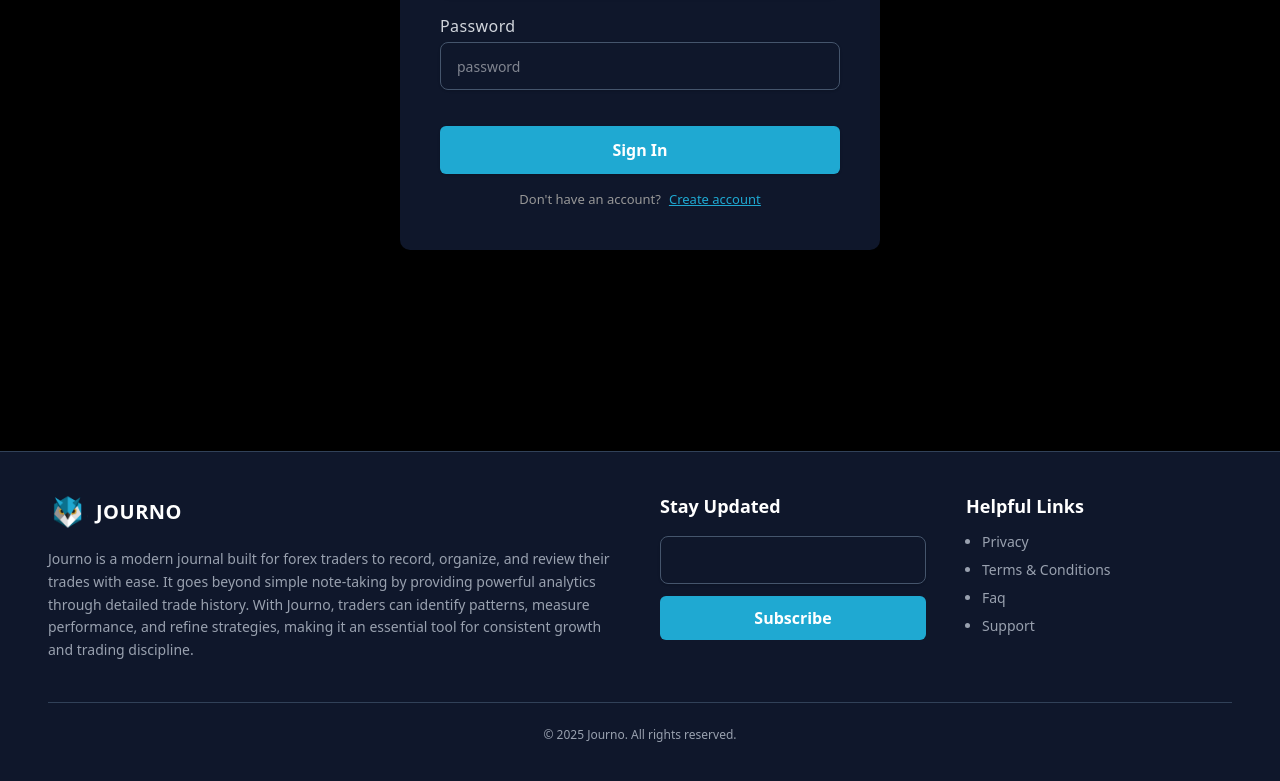
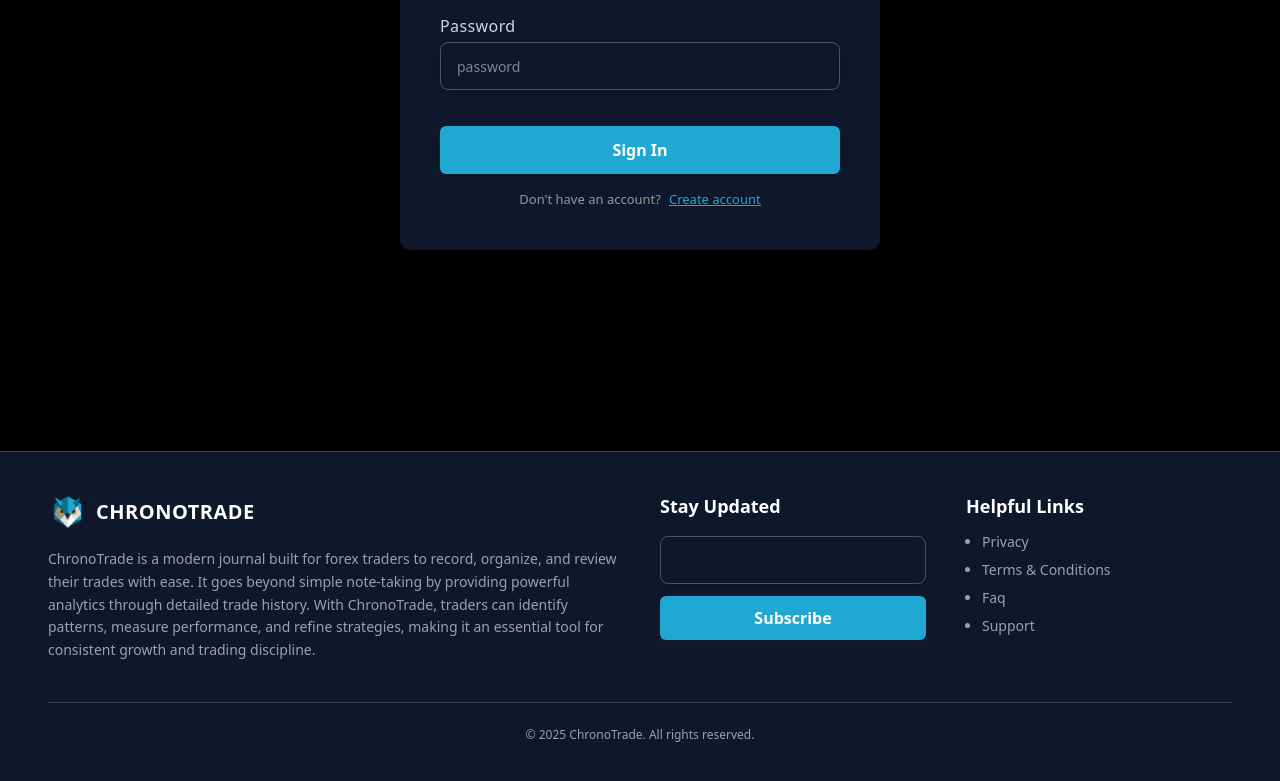
Before and after one commit to vulpes231/myfxjournal, a React (Vite) app: page / in a window 1280 px wide. Shown: the part 349-1130 px from the top of the page. Built offline with nearby package versions, Linux system fonts and the light colour scheme.

Commit message:
redirect fix

```diff
--- a/index.html
+++ b/index.html
@@ -2,9 +2,24 @@
 <html lang="en" class="dark">
 	<head>
 		<meta charset="UTF-8" />
+		<meta
+			property="og:title"
+			content="Chronotrade | Track, Analyze & Improve Your Trading"
+		/>
+		<meta
+			property="og:description"
+			content="Powerful trade journaling tool for forex, stocks & crypto. Track trades, analyze performance, and build consistency."
+		/>
+		<meta
+			property="og:image"
+			content="https://chronotrade.netlify.app/reel.png"
+		/>
+		<meta property="og:url" content="https://chronotrade.netlify.app/" />
+		<meta property="og:type" content="website" />
+
 		<link rel="icon" type="image/svg+xml" href="/reel.png" />
 		<meta name="viewport" content="width=device-width, initial-scale=1.0" />
-		<title>Journo</title>
+		<title>ChronoTrade</title>
 	</head>
 	<body class="bg-[#fff] dark:bg-[#000] text-gray-600 dark:text-gray-300">
 		<div id="root"></div>
--- a/src/components/Footer.jsx
+++ b/src/components/Footer.jsx
@@ -11,10 +11,10 @@ const Footer = () => {
 				<div className="md:col-span-2 space-y-4">
 					<Logo />
 					<p className="text-sm text-gray-600 dark:text-gray-400 leading-relaxed">
-						Journo is a modern journal built for forex traders to record,
+						ChronoTrade is a modern journal built for forex traders to record,
 						organize, and review their trades with ease. It goes beyond simple
 						note-taking by providing powerful analytics through detailed trade
-						history. With Journo, traders can identify patterns, measure
+						history. With ChronoTrade, traders can identify patterns, measure
 						performance, and refine strategies, making it an essential tool for
 						consistent growth and trading discipline.
 					</p>
@@ -49,7 +49,7 @@ const Footer = () => {
 
 			{/* Bottom copyright */}
 			<div className="mt-10 border-t border-gray-200 dark:border-slate-700 pt-6 text-center text-xs text-gray-500 dark:text-gray-400">
-				© {new Date().getFullYear()} Journo. All rights reserved.
+				© {new Date().getFullYear()} ChronoTrade. All rights reserved.
 			</div>
 		</footer>
 	);
--- a/src/components/Logo.jsx
+++ b/src/components/Logo.jsx
@@ -6,11 +6,11 @@ const Logo = () => {
 		<span className="flex items-center gap-2">
 			<img
 				src={logo}
-				alt="Journo logo"
+				alt="ChronoTrade logo"
 				className="w-8 h-8 md:w-10 md:h-10 object-contain"
 			/>
 			<h1 className="text-lg md:text-xl font-extrabold uppercase tracking-wide text-gray-900 dark:text-white">
-				Journo
+				ChronoTrade
 			</h1>
 		</span>
 	);
```
Also changed, not shown: 1 other file (tests, documents, lock files or other folders).
